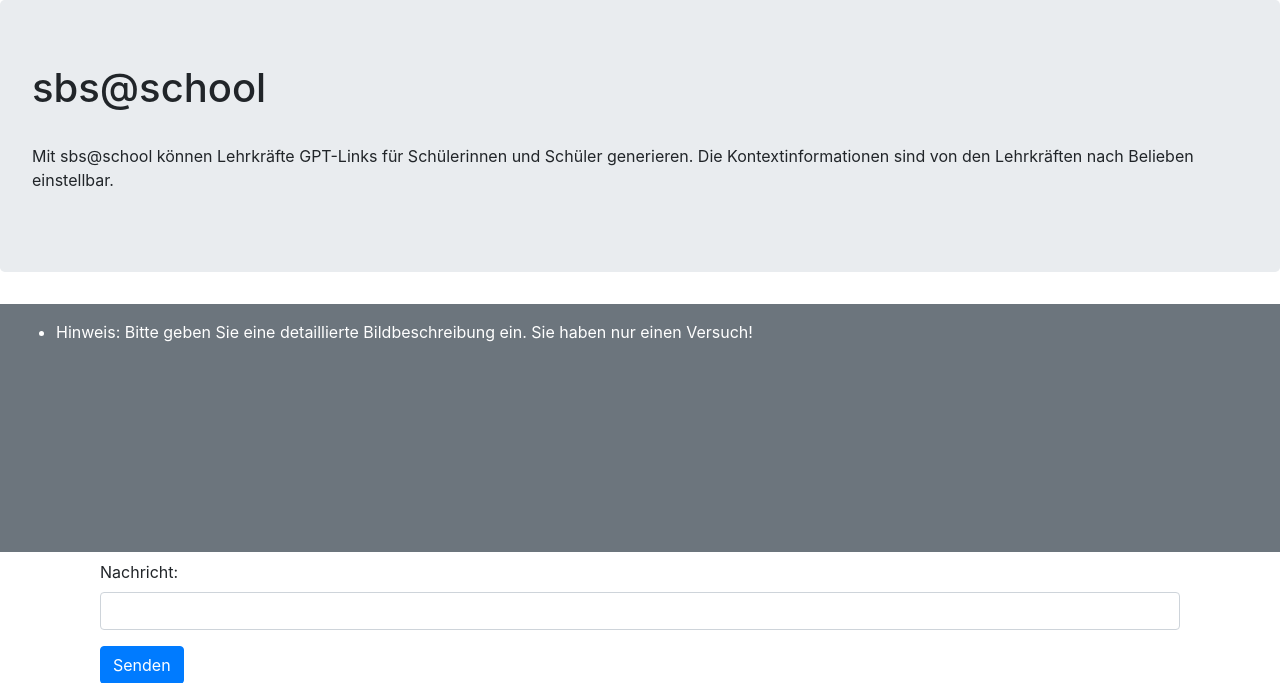
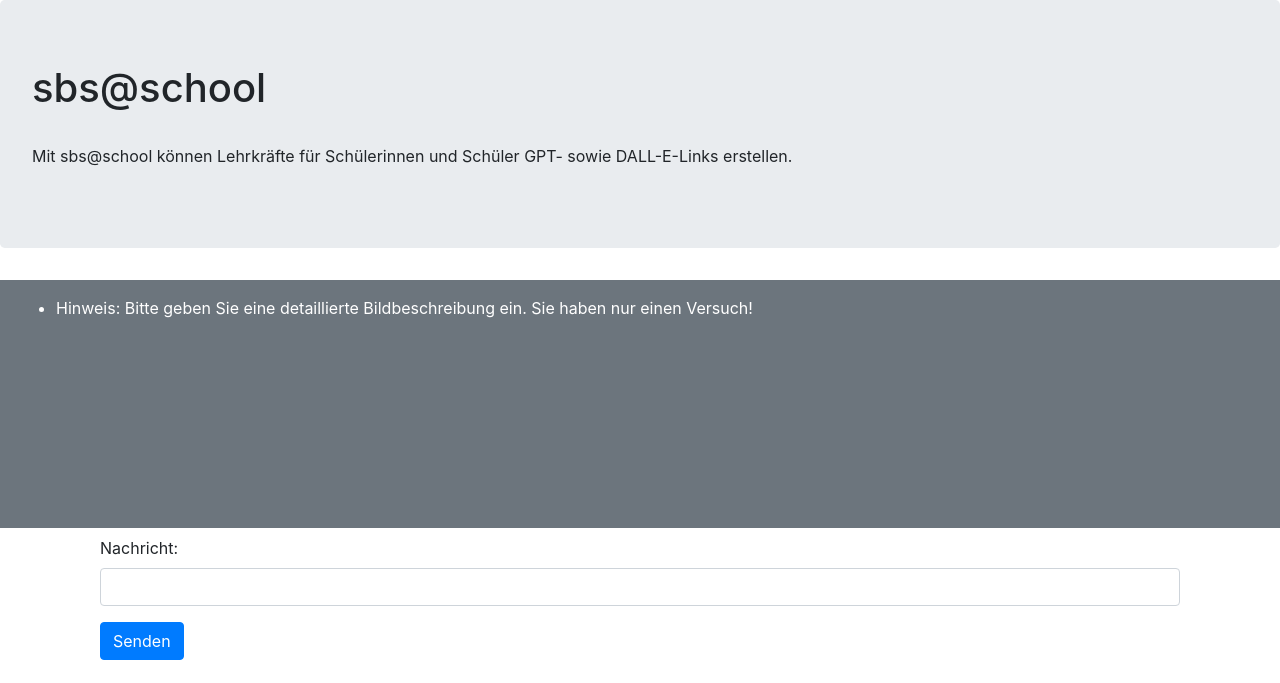
Before and after one commit to mck-sbs/sbs-school, a Flask app: template templates/chatpic.html in a window 1280 px wide. Shown: the top 683 px of the page. Run offline with Flask 3, Linux system fonts and the light colour scheme; tables that the repository leaves empty hold one stand-in row (values such as "Sample post"); the template is opened without the code that fills it: values that come from a table or form of the project are taken from there, most other values are stand-ins (such as "Sample title", 1, 10 or a date in 2020); parts of the project's set-up code (start-up, migrations or seed data) failed here and were passed over; some libraries are stand-ins or nearby versions.

Commit message:
cleaning

```diff
--- a/templates/base.html
+++ b/templates/base.html
@@ -17,7 +17,7 @@
     <!-- Your page content -->
     <div class="jumbotron">
         <h1>sbs@school</h1><br>
-        <p>Mit sbs@school können Lehrkräfte für Schülerinnen und Schüler GPT- sowie DALL-E3-Links erstellen. </p>
+        <p>Mit sbs@school können Lehrkräfte für Schülerinnen und Schüler GPT- sowie DALL-E-Links erstellen. </p>
     </div>
     {% block content %}
 
--- a/templates/base_student.html
+++ b/templates/base_student.html
@@ -24,7 +24,7 @@
     <!-- Your page content -->
     <div class= "jumbotron">
         <h1>sbs@school</h1><br>
-        <p>Mit sbs@school können Lehrkräfte GPT-Links für Schülerinnen und Schüler generieren. Die Kontextinformationen sind von den Lehrkräften nach Belieben einstellbar.</p>
+        <p>Mit sbs@school können Lehrkräfte für Schülerinnen und Schüler GPT- sowie DALL-E-Links erstellen. </p>
     </div>
     {% block content %}
 
```
